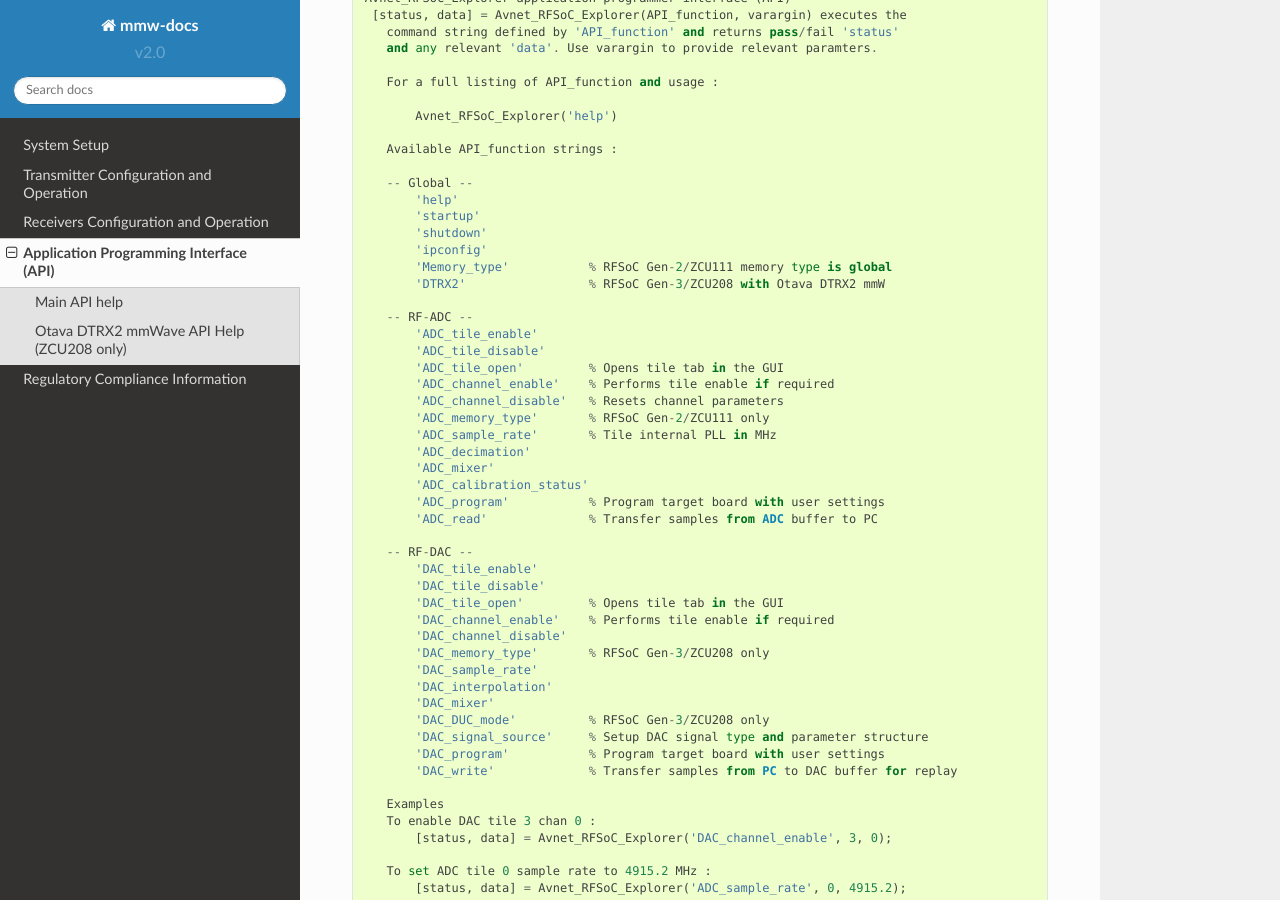
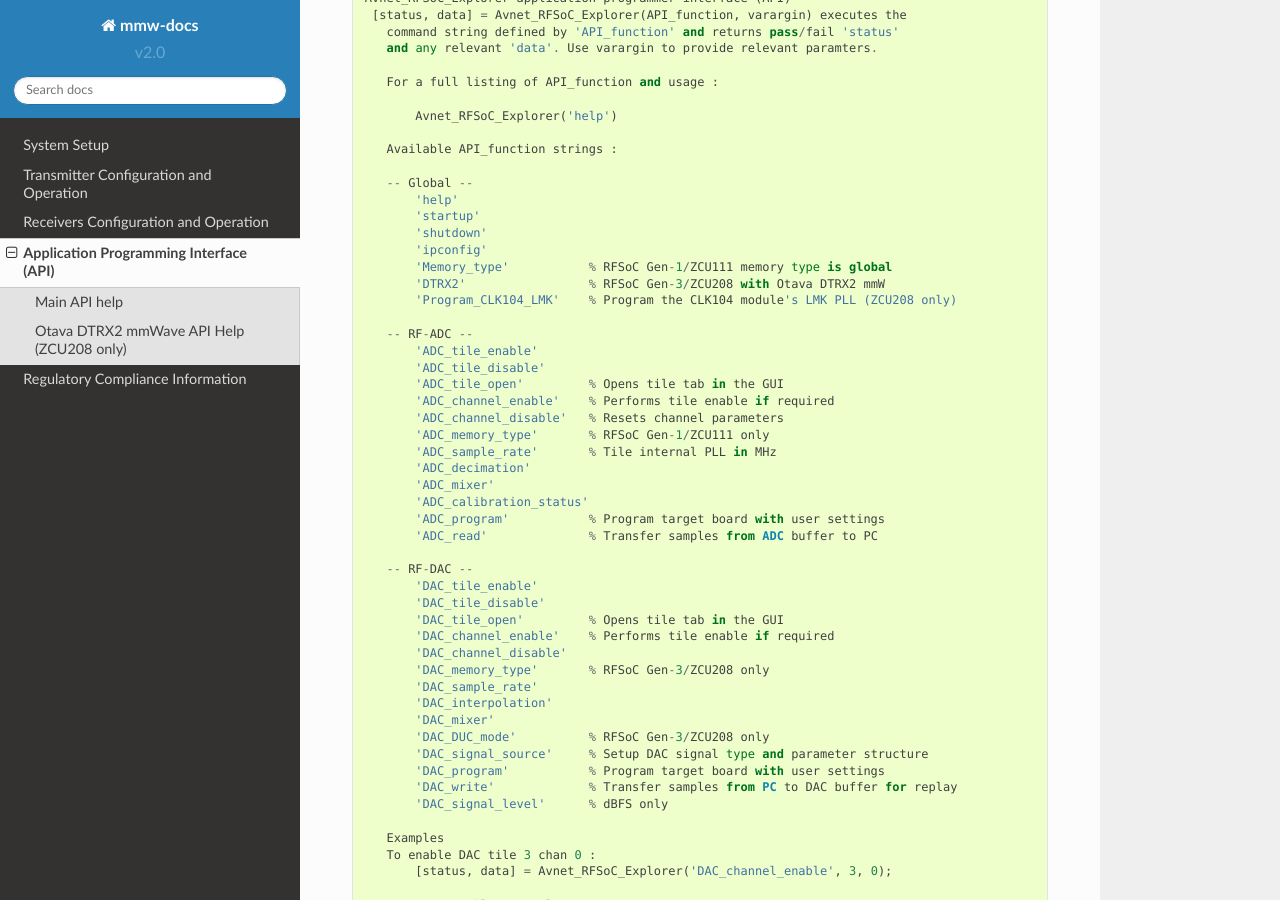
Before and after one commit to AvnetDev/rfsoc-board-docs, a Sphinx documentation site: the page built from docs/source/api_help.rst, in a window 1280 px wide and 900 px high, scrolled down 924 px. Built offline with Sphinx 7.4.7 and the Read the Docs theme 2.0.0, drawn with Linux system fonts in a browser that asks for light colours; some of the changed text lies outside the part shown.

Commit message:
Add help for new APIs

```diff
--- a/docs/source/api_help.rst
+++ b/docs/source/api_help.rst
@@ -56,8 +56,9 @@ Main API help
          'startup'
          'shutdown'
          'ipconfig'
-         'Memory_type'           % RFSoC Gen-2/ZCU111 memory type is global
+         'Memory_type'           % RFSoC Gen-1/ZCU111 memory type is global
          'DTRX2'                 % RFSoC Gen-3/ZCU208 with Otava DTRX2 mmW
+         'Program_CLK104_LMK'    % Program the CLK104 module's LMK PLL (ZCU208 only)
 
      -- RF-ADC --
          'ADC_tile_enable'
@@ -65,7 +66,7 @@ Main API help
          'ADC_tile_open'         % Opens tile tab in the GUI
          'ADC_channel_enable'    % Performs tile enable if required
          'ADC_channel_disable'   % Resets channel parameters
-         'ADC_memory_type'       % RFSoC Gen-2/ZCU111 only
+         'ADC_memory_type'       % RFSoC Gen-1/ZCU111 only
          'ADC_sample_rate'       % Tile internal PLL in MHz
          'ADC_decimation'
          'ADC_mixer'
@@ -87,6 +88,7 @@ Main API help
          'DAC_signal_source'     % Setup DAC signal type and parameter structure
          'DAC_program'           % Program target board with user settings
          'DAC_write'             % Transfer samples from PC to DAC buffer for replay
+         'DAC_signal_level'      % dBFS only
 
      Examples
      To enable DAC tile 3 chan 0 :
@@ -139,6 +141,7 @@ Otava DTRX2 mmWave API Help (ZCU208 only)
            TX_IF_AMP_Ch2_Enable    % turn on TX Channel 2
            TX_IF_AMP_Ch2_Disable   % turn off TX Channel 2
            TX_Update_GC_Button     % Update Gain Control (DSA) in TX chain; programmatic equivalent of user pressing GUI 'Update TX Gain Control' Button
+           TX_Update_PLL_Button
 
            RX_power_up             % RX power up: RF/IF DSAs are enabled; RX channels remain disabled until calls to RX_Ch1_RfAmp/2_Enable & RX_Ch1_IfAmp/2_Enable
            RX_power_down
@@ -152,6 +155,7 @@ Otava DTRX2 mmWave API Help (ZCU208 only)
            RX_Ch2_IfAmp_Disable
            RX_Update_GC_ch1_Button % Update Gain Control (DSA) in RX chain; programmatic equivalent of user pressing GUI 'Update RX Gain Control' Button
            RX_Update_GC_ch2_Button
+           RX_Update_PLL_Button
 
    Avnet_RFSoC_Explorer('DTRX2', <dtrx2_cmd>, <parameter>)
       ex. Avnet_RFSoC_Explorer('DTRX2', 'TX_RF_DSA_Attenuation', 10)  => set TX RF DSA Attenuation = 10 dB
```
